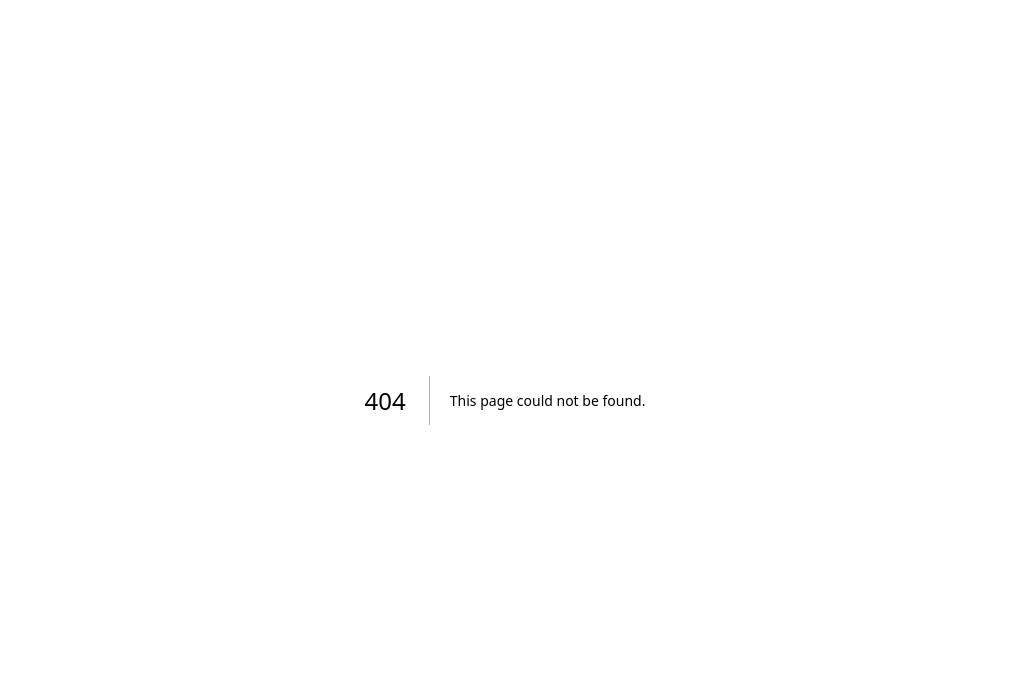
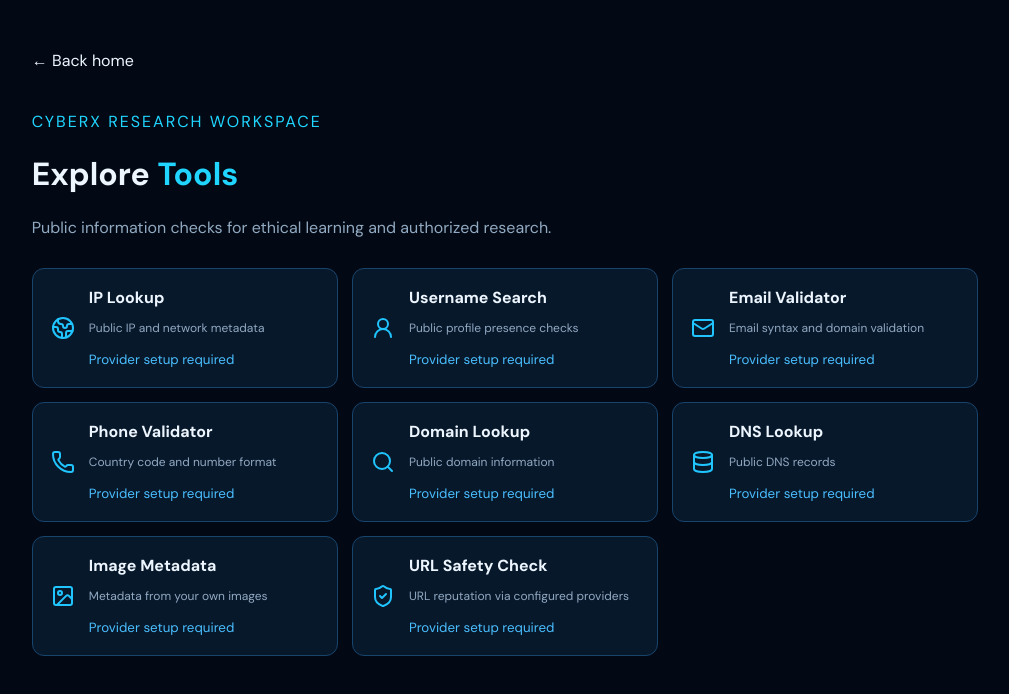
Before and after one commit to Xcyberking/CyberOsintIndia, a Next.js app: page /tools in a window 1280 px wide. Before the commit this address had no page. Shown: the top 694 px of the page, without its empty margins (135-1144 px from the left). Built offline with nearby package versions, Linux system fonts and the light colour scheme.

Commit message:
Add CyberX OSINT tools directory

```diff
--- /dev/null
+++ b/app/tools/page.tsx
@@ -0,0 +1,5 @@
+"use client";
+import Link from "next/link";
+import { ArrowLeft, Globe2, UserRound, Mail, Phone, Search, Database, Image, ShieldCheck } from "lucide-react";
+const items = [["IP Lookup","Public IP and network metadata",Globe2],["Username Search","Public profile presence checks",UserRound],["Email Validator","Email syntax and domain validation",Mail],["Phone Validator","Country code and number format",Phone],["Domain Lookup","Public domain information",Search],["DNS Lookup","Public DNS records",Database],["Image Metadata","Metadata from your own images",Image],["URL Safety Check","URL reputation via configured providers",ShieldCheck]] as const;
+export default function ToolsPage(){return <main style={{maxWidth:1100,margin:"auto",padding:"50px 6%"}}><Link href="/">← Back home</Link><p style={{color:"#20d5ff",letterSpacing:2,marginTop:40}}>CYBERX RESEARCH WORKSPACE</p><h1>Explore <span style={{color:"#20d5ff"}}>Tools</span></h1><p style={{color:"#91a9c1"}}>Public information checks for ethical learning and authorized research.</p><div style={{display:"grid",gridTemplateColumns:"repeat(auto-fit,minmax(260px,1fr))",gap:14,marginTop:30}}>{items.map(([name,desc,Icon])=><article key={name} style={{display:"flex",gap:14,alignItems:"center",padding:18,background:"#08182b",border:"1px solid #17446d",borderRadius:12}}><Icon color="#20c5ff"/><div><b>{name}</b><p style={{fontSize:12,color:"#91a9c1"}}>{desc}</p><small style={{color:"#4abfff"}}>Provider setup required</small></div></article>)}</div></main>}
```
